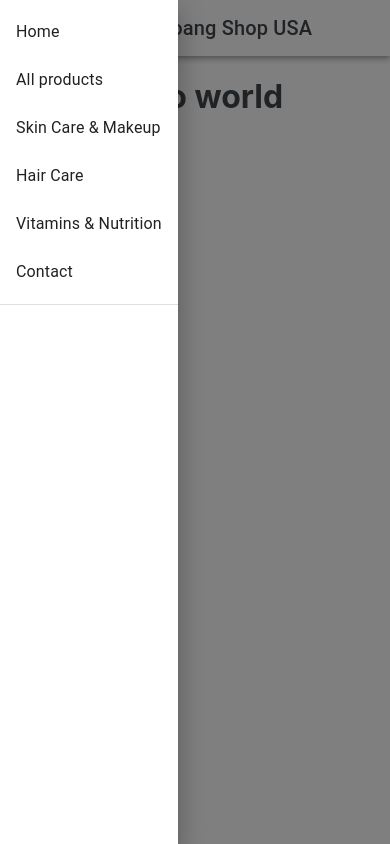
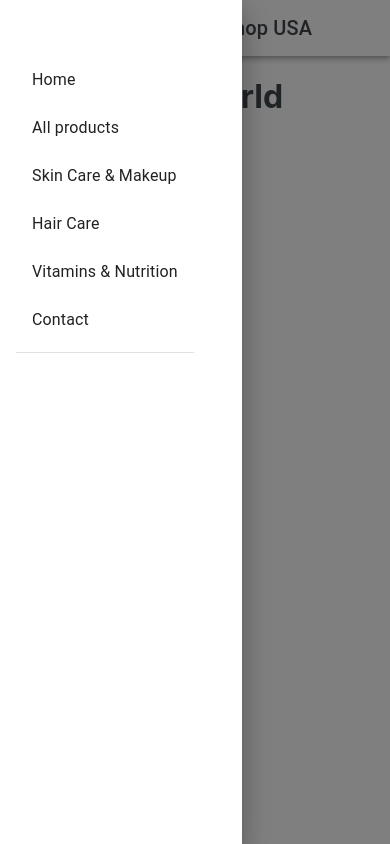
Before and after one commit to AndrewNTA/maryhoangshopusa, a React (Create React App) app: page / in a window 390 px wide. Both pictures are taken after a click on the button "menu". Built offline with nearby package versions, Linux system fonts and the light colour scheme.

Commit message:
[Andrew] Style menu mobile

```diff
--- a/src/components/MobileMenu.js
+++ b/src/components/MobileMenu.js
@@ -10,10 +10,11 @@ import ListItem from '@mui/material/ListItem';
 import ListItemText from '@mui/material/ListItemText';
 import Divider from '@mui/material/Divider';
 import { WEBSITE_NAME } from 'constants';
+import { Spacing } from 'components';
 import useStyles from './styles';
 
 const MobileMenu = () => {
-    const classes = useStyles();
+  const classes = useStyles();
   const [drawerOpen, setDrawerOpen] = useState(false);
 
   const toggleDrawer = (open) => (event) => {
@@ -40,6 +41,7 @@ const MobileMenu = () => {
       role="presentation"
       onClick={toggleDrawer(false)}
       onKeyDown={toggleDrawer(false)}
+      className={classes.mobileMenuListItem}
     >
       <List>
         {menuItems.map((text) => (
@@ -70,6 +72,7 @@ const MobileMenu = () => {
         </Toolbar>
       </AppBar>
       <Drawer anchor="left" open={drawerOpen} onClose={toggleDrawer(false)}>
+        <Spacing size={48} />
         {list()}
       </Drawer>
     </div>
--- a/src/components/styles.js
+++ b/src/components/styles.js
@@ -20,6 +20,10 @@ const useStyles = makeStyles((theme) => ({
       backgroundColor: 'white',
       color: 'var(--mary--black-85)',
     },
+  },
+  mobileMenuListItem: {
+    paddingLeft: '16px',
+    paddingRight: '48px',
   },
   // mobile menu end
 
```
